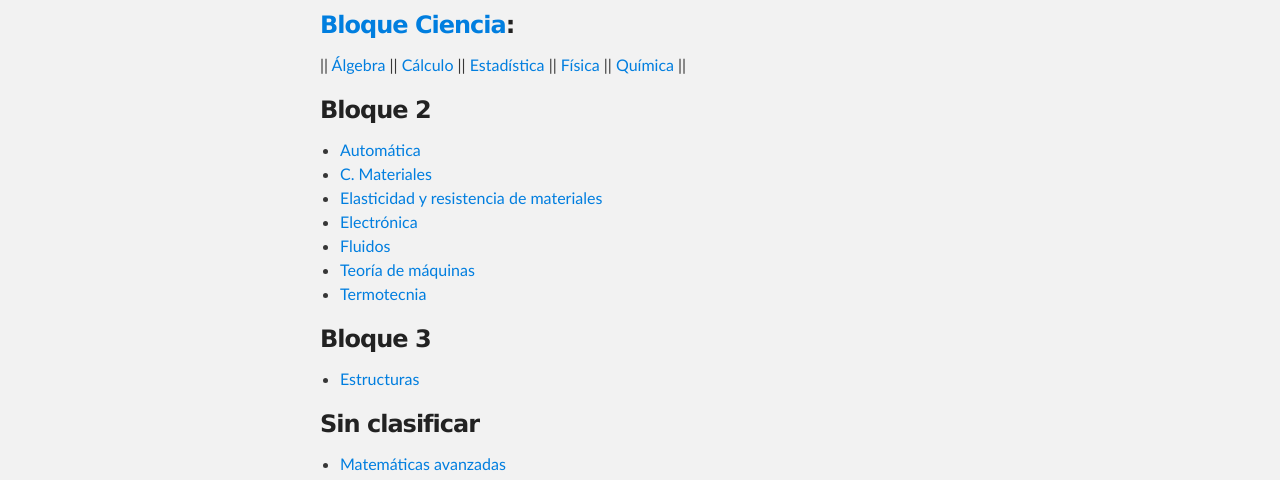
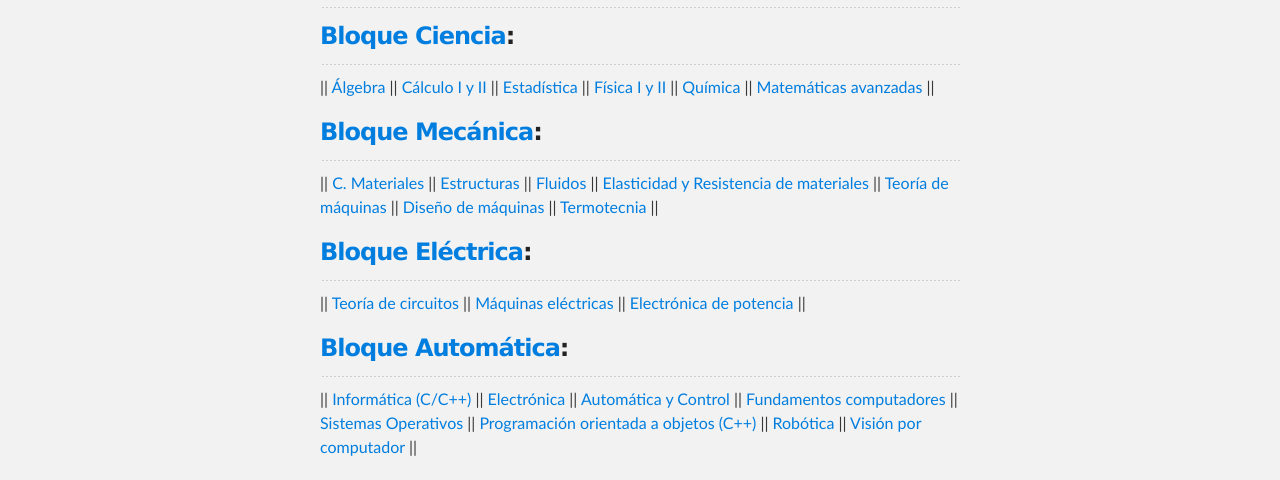
Before and after one commit to ingenieria-libre/ingenieria-libre.github.io, a plain HTML site: page index.html in a window 1280 px wide. Shown: the part 317-797 px from the top of the page. Drawn offline with Linux system fonts and the light colour scheme.

Commit message:
Replace master branch with page content via GitHub

```diff
--- a/index.html
+++ b/index.html
@@ -30,52 +30,59 @@
         <h1>
 <a id="asignaturas" class="anchor" href="#asignaturas" aria-hidden="true"><span aria-hidden="true" class="octicon octicon-link"></span></a>Asignaturas.</h1>
 
+<hr>
+
 <h3>
 <a id="bloque-ciencia" class="anchor" href="#bloque-ciencia" aria-hidden="true"><span aria-hidden="true" class="octicon octicon-link"></span></a><a href="https://github.com/orgs/ingenieria-libre/teams/ciencias/repositories">Bloque Ciencia</a>:</h3>
 
+<hr>
+
 <p>|| <a href="http://ingenieria-libre.github.io/algebra">Álgebra</a>
- || <a href="http://ingenieria-libre.github.io/calculo">Cálculo</a>
+ || <a href="http://ingenieria-libre.github.io/calculo">Cálculo I y II</a>
  || <a href="http://ingenieria-libre.github.io/estadistica">Estadística</a>
- || <a href="http://ingenieria-libre.github.io/fisica">Física</a>
+ || <a href="http://ingenieria-libre.github.io/fisica">Física I y II</a>
  || <a href="http://ingenieria-libre.github.io/quimica">Química</a>
+ || <a href="http://ingenieria-libre.github.io/matematicas-avanzadas">Matemáticas avanzadas</a>
  ||</p>
 
 <h3>
-<a id="bloque-2" class="anchor" href="#bloque-2" aria-hidden="true"><span aria-hidden="true" class="octicon octicon-link"></span></a>Bloque 2</h3>
+<a id="bloque-mecánica" class="anchor" href="#bloque-mec%C3%A1nica" aria-hidden="true"><span aria-hidden="true" class="octicon octicon-link"></span></a><a href="https://github.com/orgs/ingenieria-libre/teams/mecanica/repositories">Bloque Mecánica</a>:</h3>
 
-<ul>
-<li><a href="http://ingenieria-libre.github.io/automatica">Automática</a></li>
-<li><a href="http://ingenieria-libre.github.io/c-materiales">C. Materiales</a></li>
-<li><a href="http://ingenieria-libre.github.io/r-materiales">Elasticidad y resistencia de materiales</a></li>
-<li><a href="http://ingenieria-libre.github.io/electronica">Electrónica</a></li>
-<li><a href="http://ingenieria-libre.github.io/fluidos">Fluidos</a></li>
-<li><a href="http://ingenieria-libre.github.io/t-maquinas">Teoría de máquinas</a></li>
-<li><a href="http://ingenieria-libre.github.io/termotecnia">Termotecnia</a></li>
-</ul>
+<hr>
+
+<p>|| <a href="http://ingenieria-libre.github.io/c-materiales">C. Materiales</a>
+ || <a href="http://ingenieria-libre.github.io/estructuras">Estructuras</a>
+ || <a href="http://ingenieria-libre.github.io/fluidos">Fluidos</a>
+ || <a href="http://ingenieria-libre.github.io/r-materiales">Elasticidad y Resistencia de materiales</a>
+ || <a href="http://ingenieria-libre.github.io/t-maquinas">Teoría de máquinas</a>
+ || <a href="http://ingenieria-libre.github.io/d-maquinas">Diseño de máquinas</a>
+ || <a href="http://ingenieria-libre.github.io/termotecnia">Termotecnia</a>
+ ||</p>
 
 <h3>
-<a id="bloque-3" class="anchor" href="#bloque-3" aria-hidden="true"><span aria-hidden="true" class="octicon octicon-link"></span></a>Bloque 3</h3>
+<a id="bloque-eléctrica" class="anchor" href="#bloque-el%C3%A9ctrica" aria-hidden="true"><span aria-hidden="true" class="octicon octicon-link"></span></a><a href="https://github.com/orgs/ingenieria-libre/teams/electrica/repositories">Bloque Eléctrica</a>:</h3>
 
-<ul>
-<li><a href="http://ingenieria-libre.github.io/estructuras">Estructuras</a></li>
-</ul>
+<hr>
+
+<p>|| <a href="http://ingenieria-libre.github.io/t-circuitos">Teoría de circuitos</a>
+ || <a href="http://ingenieria-libre.github.io/maq-elec">Máquinas eléctricas</a>
+ || <a href="http://ingenieria-libre.github.io/elec-potencia">Electrónica de potencia</a>
+ ||</p>
 
 <h3>
-<a id="sin-clasificar" class="anchor" href="#sin-clasificar" aria-hidden="true"><span aria-hidden="true" class="octicon octicon-link"></span></a>Sin clasificar</h3>
+<a id="bloque-automática" class="anchor" href="#bloque-autom%C3%A1tica" aria-hidden="true"><span aria-hidden="true" class="octicon octicon-link"></span></a><a href="https://github.com/orgs/ingenieria-libre/teams/sistemas-automatica/repositories">Bloque Automática</a>:</h3>
 
-<ul>
-<li><a href="http://ingenieria-libre.github.io/matematicas-avanzadas">Matemáticas avanzadas</a></li>
-<li><a href="http://ingenieria-libre.github.io/programacion-estructurada">Programación estructurada</a></li>
-<li><a href="http://ingenieria-libre.github.io/POO">Programación orientada a objetos</a></li>
-<li><a href="http://ingenieria-libre.github.io/fundamentos-computadores">Fundamentos computadores</a></li>
-<li><a href="http://ingenieria-libre.github.io/SSOO">Sistemas Operativos</a></li>
-<li><a href="http://ingenieria-libre.github.io/vision-computador">Visión por computador</a></li>
-<li><a href="http://ingenieria-libre.github.io/d-maquinas">Diseño de máquinas</a></li>
-<li><a href="http://ingenieria-libre.github.io/t-circuitos">Teoría de circuitos</a></li>
-<li><a href="http://ingenieria-libre.github.io/robotica">Robótica</a></li>
-<li><a href="http://ingenieria-libre.github.io/maq-elec">Máquinas eléctricas</a></li>
-<li><a href="http://ingenieria-libre.github.io/elec-potencia">Electrónica de potencia</a></li>
-</ul>
+<hr>
+
+<p>|| <a href="http://ingenieria-libre.github.io/programacion-estructurada">Informática (C/C++)</a>
+ || <a href="http://ingenieria-libre.github.io/electronica">Electrónica</a>
+ || <a href="http://ingenieria-libre.github.io/automatica">Automática y Control</a>
+ || <a href="http://ingenieria-libre.github.io/fundamentos-computadores">Fundamentos computadores</a>
+ || <a href="http://ingenieria-libre.github.io/SSOO">Sistemas Operativos</a>
+ || <a href="http://ingenieria-libre.github.io/POO">Programación orientada a objetos (C++)</a>
+ || <a href="http://ingenieria-libre.github.io/robotica">Robótica</a>
+ || <a href="http://ingenieria-libre.github.io/vision-computador">Visión por computador</a>
+ || </p>
       </section>
     </div>
 
```
Also changed, not shown: params.json (+1 -1 lines).
